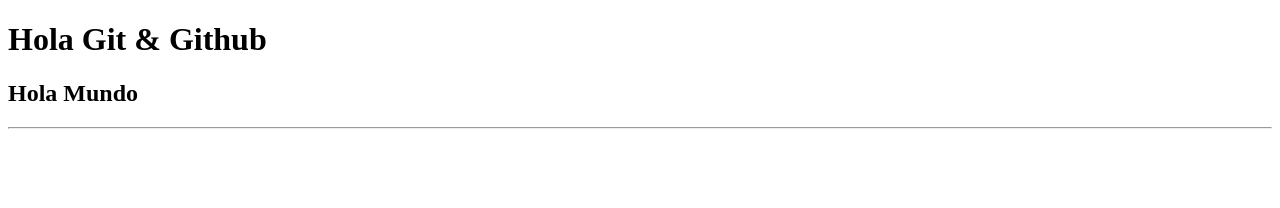
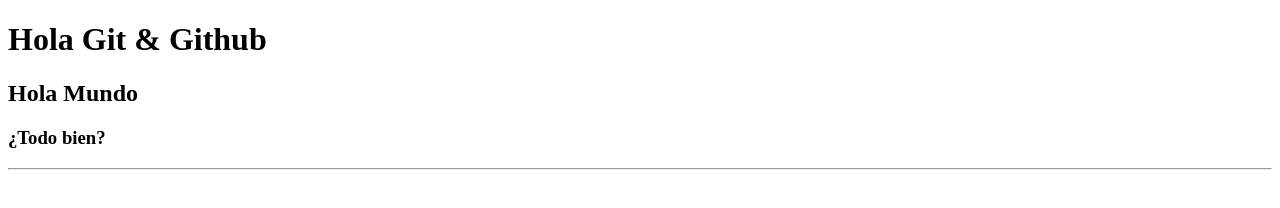
Before and after one commit to LilyMilano/SESION9-repositorios-mundosE-fs2203, a plain HTML site: page index.html in a window 1280 px wide. Drawn offline with Linux system fonts and the light colour scheme.

Commit message:
Se agregó un h3

```diff
--- a/index.html
+++ b/index.html
@@ -9,6 +9,7 @@
 	<body>
 		<h1>Hola Git & Github</h1>
         <h2>Hola Mundo</h2>
+        <h3>¿Todo bien?</h3>
 		<hr />
 	</body>
 </html>
```
